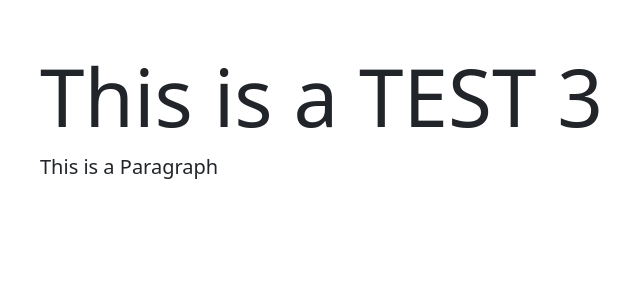
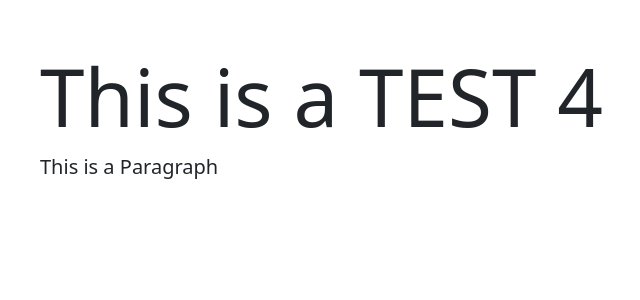
Before and after one commit to jahirultusar/django-cicd, a Django app: page / in a window 1280 px wide. Shown: the top 300 px of the page, without its empty margins (42-682 px from the left). Run offline with Django 5.2, Linux system fonts and the light colour scheme.

Commit message:
yes! lets go test4

```diff
--- a/myapp/templates/myapp/index.html
+++ b/myapp/templates/myapp/index.html
@@ -9,7 +9,7 @@
 </head>
 <body>
     <div class="container mt-5">
-        <h1 class="display-1">This is a TEST 3</h1>
+        <h1 class="display-1">This is a TEST 4</h1>
         <p class="lead">This is a Paragraph</p>
     </div>
 
```
